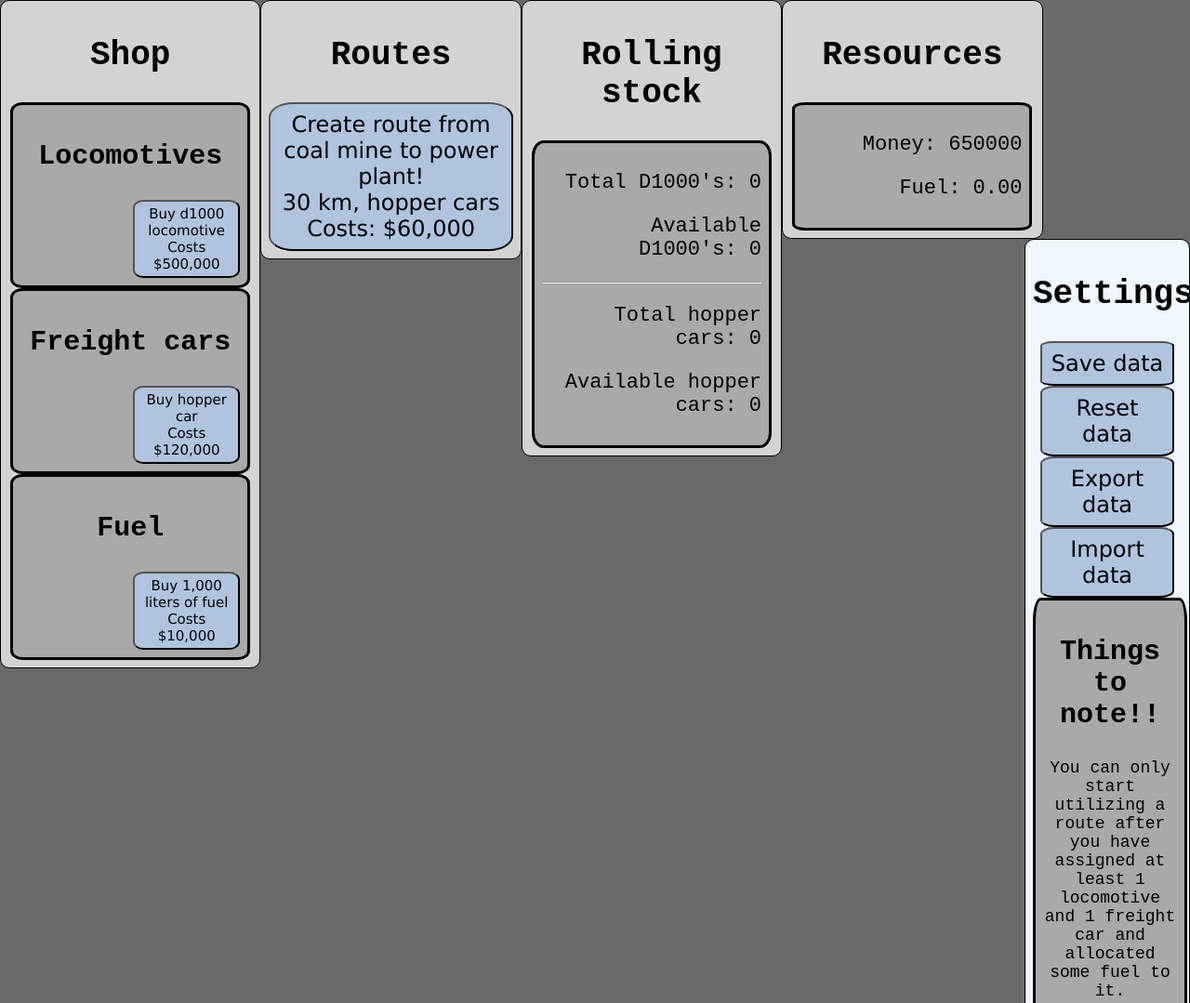
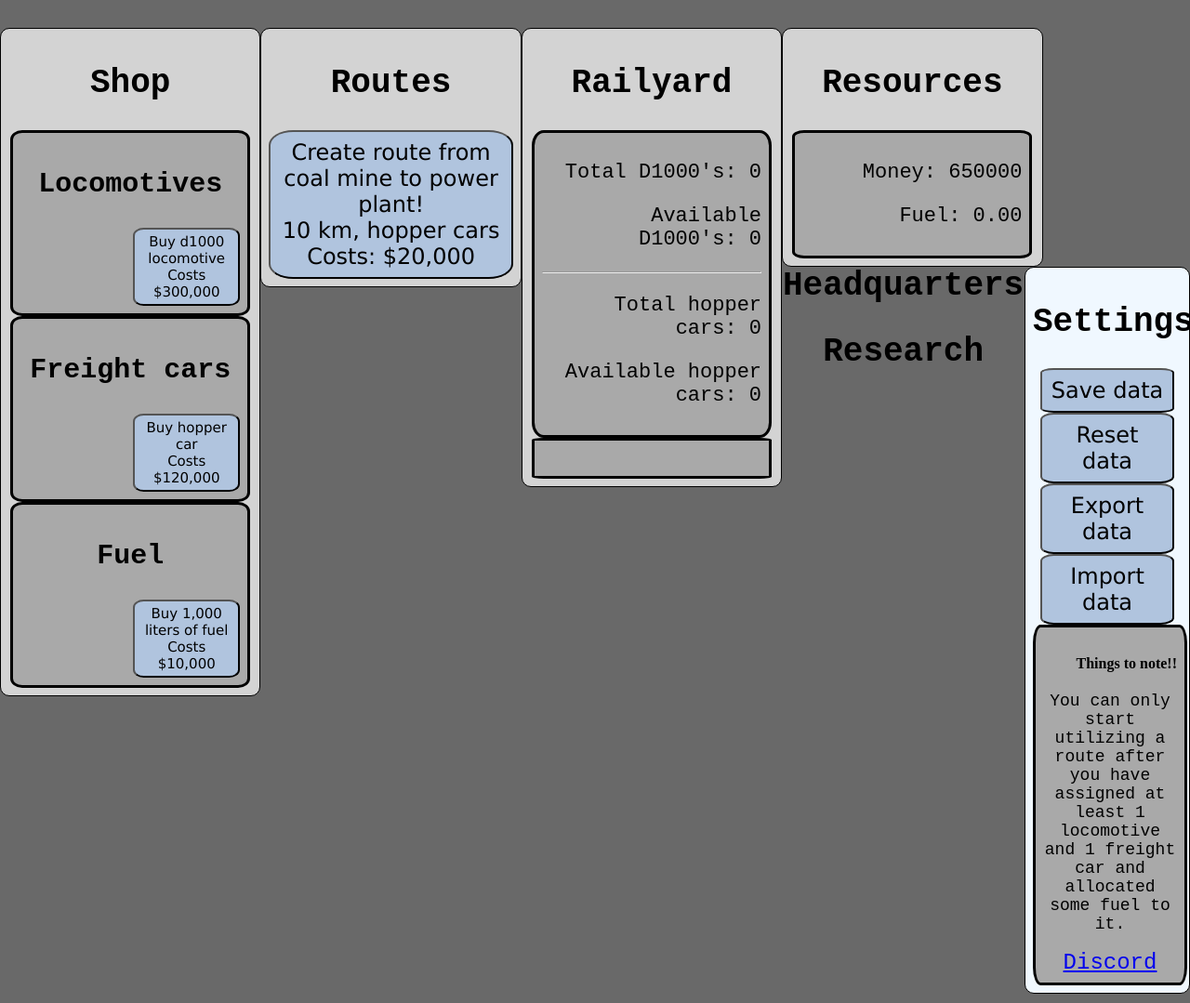
Before and after one commit to somerandomviolinkid/incrementalrailways.github.io, a plain HTML site: page index.html in a window 1280 px wide. Shown: the top 1079 px of the page at 93% size. Drawn offline with Linux system fonts and the light colour scheme.

Commit message:
Update index.html

```diff
--- a/index.html
+++ b/index.html
@@ -9,24 +9,24 @@
     <div class="mainDiv">
         <h2>Shop</h2>
         <div class="subDiv">
-            <h3>Locomotives</h3>
-            <button onclick="buyLocomotive('d1000')" class="shopButton">Buy d1000 locomotive<br>Costs $500,000</button>
+            <h3 class="shopTitles">Locomotives</h3>
+            <button onclick="buyLocomotive('d1000')" class="shopButton">Buy d1000 locomotive<br>Costs $300,000</button>
         </div>
         <div class="subDiv">
-            <h3>Freight cars</h3>
+            <h3 class="shopTitles">Freight cars</h3>
             <button onclick="buyFreightCar('hopperCar')" class="shopButton">Buy hopper car<br>Costs $120,000</button>
         </div>
 
         <div class="subDiv">
-            <h3>Fuel</h3>
+            <h3 class="shopTitles">Fuel</h3>
             <button onclick="buyFuel(1000)" class="shopButton">Buy 1,000 liters of fuel<br>Costs $10,000</button>
         </div>
     </div>
     <div class="mainDiv">
         <h2>Routes</h2>
         <button id="route1Button"
-            onclick="createRoute('coalMineToPowerPlant', 'Coal mine to power plant', 30, 'hopperCar', 'route1Button')">Create
-            route from coal mine to power plant!<br>30 km, hopper cars<br>Costs: $60,000</button>
+            onclick="createRoute('coalMineToPowerPlant', 'Coal mine to power plant', 10, 'hopperCar', 'route1Button')">Create
+            route from coal mine to power plant!<br>10 km, hopper cars<br>Costs: $20,000</button>
         <div id="routeInfo" class="subDiv">
             <h3 id="routeTitle"></h3>
             <p id="routeLegnth"></p>
@@ -60,13 +60,17 @@
         </div>
     </div>
     <div class="mainDiv">
-        <h2>Rolling stock</h2>
+        <h2>Railyard</h2>
         <div class="subDiv">
             <p id="d1000TotalCount" class="stuffCount"></p>
             <p id="d1000AvailableCount" class="stuffCount"></p>
             <hr>
             <p id="hopperCarTotalCount" class="stuffCount"></p>
             <p id="hopperCarAvailableCount" class="stuffCount"></p>
+        </div>
+        <div class="subDiv">
+            <p id="railyardLanesCount" class="stuffCount"></p>
+            <p id="railyardStorageCount" class="stuffCount"></p>
         </div>
     </div>
     <div class="mainDiv">
@@ -83,20 +87,26 @@
         <button class="settingButton" onclick="downloadData()">Export data</button>
         <button class="settingButton" onclick="uploadData()">Import data</button>
         <div class="subDiv">
-            <h3>Things to note!!</h3>
+            <h4>Things to note!!</h3>
             <p id="info">You can only start utilizing a route after you have assigned at least 1 locomotive and 1 freight car and allocated some fuel to it.</p>
             <div id="subNoteworthyDiv" target="_blank">
                 <a href="https://discord.gg/JYCJGyaZRJ">Discord</a>
             </div>
         </div>
     </div>
+    <div class="bottomMainDiv">
+        <h2>Headquarters</h2>
+    </div>
+    <div class="bottomMainDiv">
+        <h2>Research</h2>
+    </div>
 
 </body>
 
+<script src="rollingStockStats.js"></script>
 <script src="data.js"></script>
 <script src="routes.js"></script>
 <script src="main.js"></script>
-<script src="rollingStockStats.js"></script>
 <script src="saving.js"></script>
 <script src="train.js"></script>
 <script src="init.js"></script>
```
